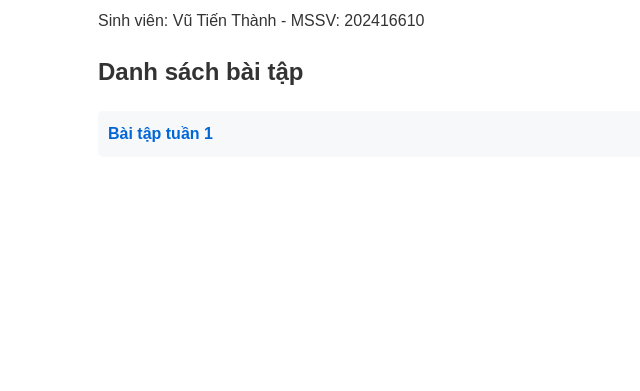
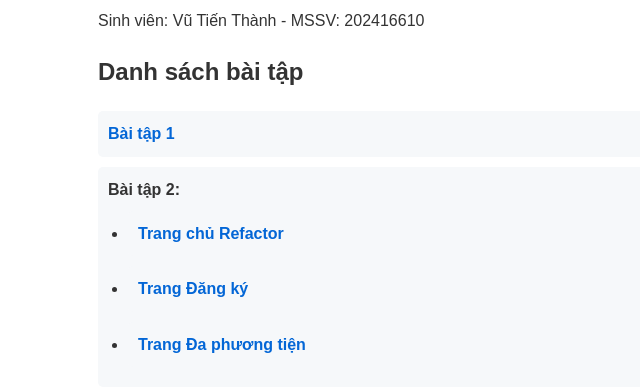
Before and after one commit to ThanhThanh112/IT4409-Exercises, a plain HTML site: page index.html in a window 1280 px wide. Shown: the part 105-496 px from the top of the page, without its empty margins (217-857 px from the left). Drawn offline with Linux system fonts and the light colour scheme.

Commit message:
Update index.html

```diff
--- a/index.html
+++ b/index.html
@@ -18,8 +18,17 @@
     <p>Sinh viên: Vũ Tiến Thành - MSSV: 202416610</p>
 
     <h2>Danh sách bài tập</h2>
-    <ul>
-        <li><a href="tuan1/bai1.html">Bài tập tuần 1</a></li>
+<ul>
+        <li><a href="tuan1/bai1.html">Bài tập 1</a></li>
+
+        <li>
+            <strong>Bài tập 2:</strong>
+            <ul style="margin-top: 8px; padding-left: 20px; list-style-type: disc;">
+                <li><a href="baitapHTML/index_new.html">Trang chủ Refactor </a></li>
+                <li><a href="baitapHTML/register.html">Trang Đăng ký </a></li>
+                <li><a href="baitapHTML/media.html">Trang Đa phương tiện </a></li>
+            </ul>
+        </li>
     </ul>
 </body>
 </html>
```
